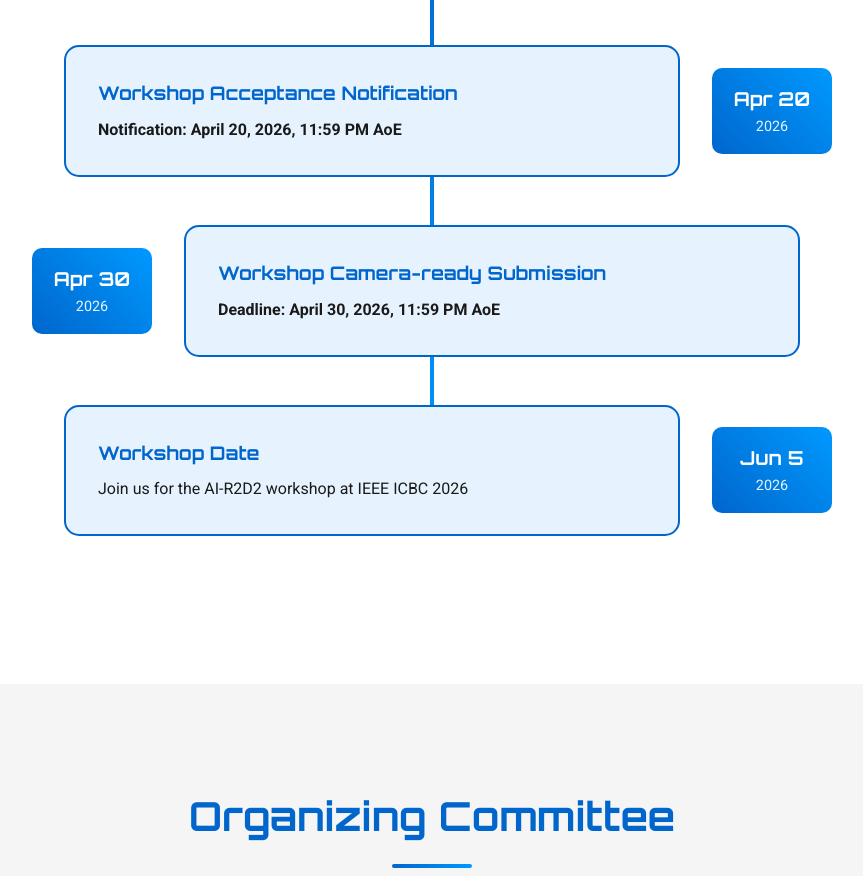
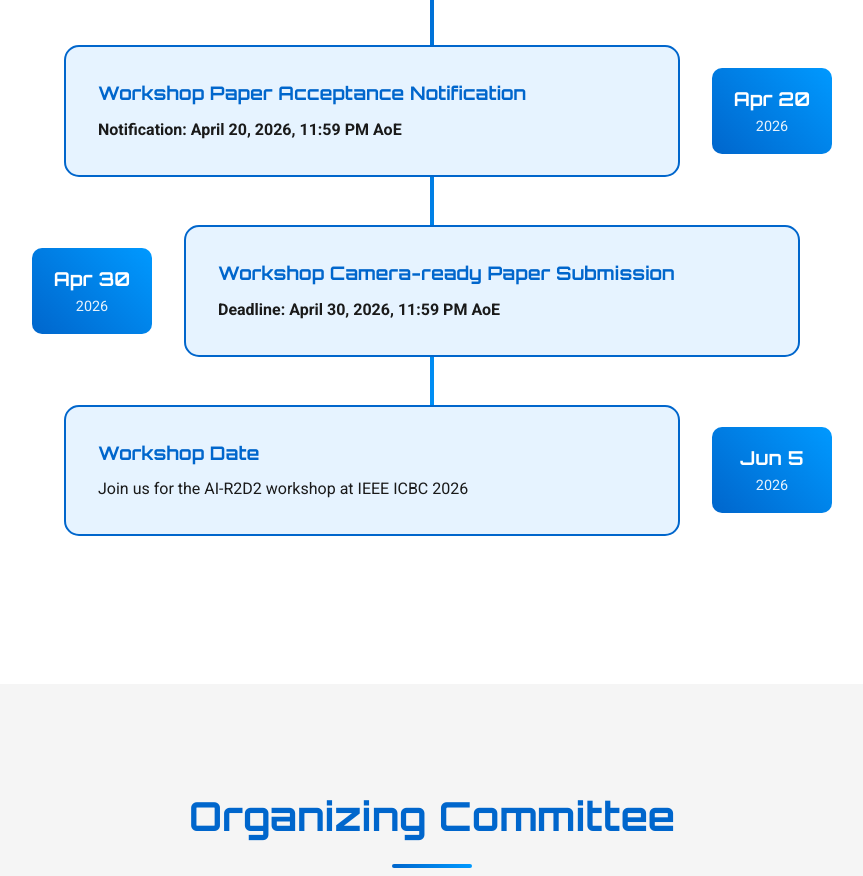
Before and after one commit to AI-R2D2/AI-R2D2.github.io, a plain HTML site: page index.html in a window 1280 px wide. Shown: the part 3153-4029 px from the top of the page, without its empty margins (208-1071 px from the left). Drawn offline with Linux system fonts and the light colour scheme.

Commit message:
Added paper to the milestones

```diff
--- a/index.html
+++ b/index.html
@@ -199,7 +199,7 @@
                         <div class="year">2026</div>
                     </div>
                     <div class="timeline-content">
-                        <h3>Workshop Acceptance Notification</h3>
+                        <h3>Workshop Paper Acceptance Notification</h3>
                         <p><strong>Notification: April 20, 2026, 11:59 PM AoE</strong></p>
                     </div>
                 </div>
@@ -209,7 +209,7 @@
                         <div class="year">2026</div>
                     </div>
                     <div class="timeline-content">
-                        <h3>Workshop Camera-ready Submission</h3>
+                        <h3>Workshop Camera-ready Paper Submission</h3>
                         <p><strong>Deadline: April 30, 2026, 11:59 PM AoE</strong></p>
                     </div>
                 </div>
```
